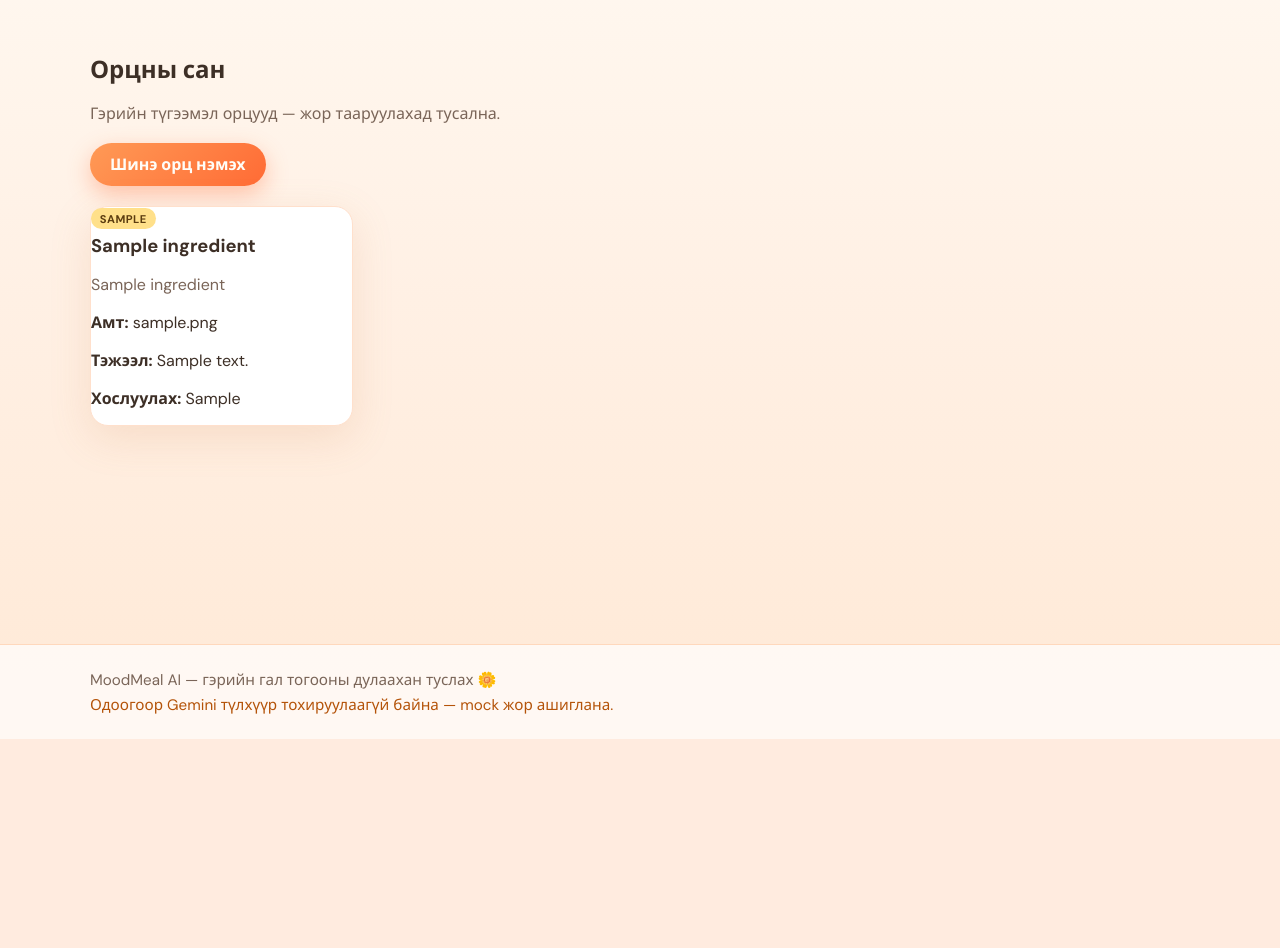
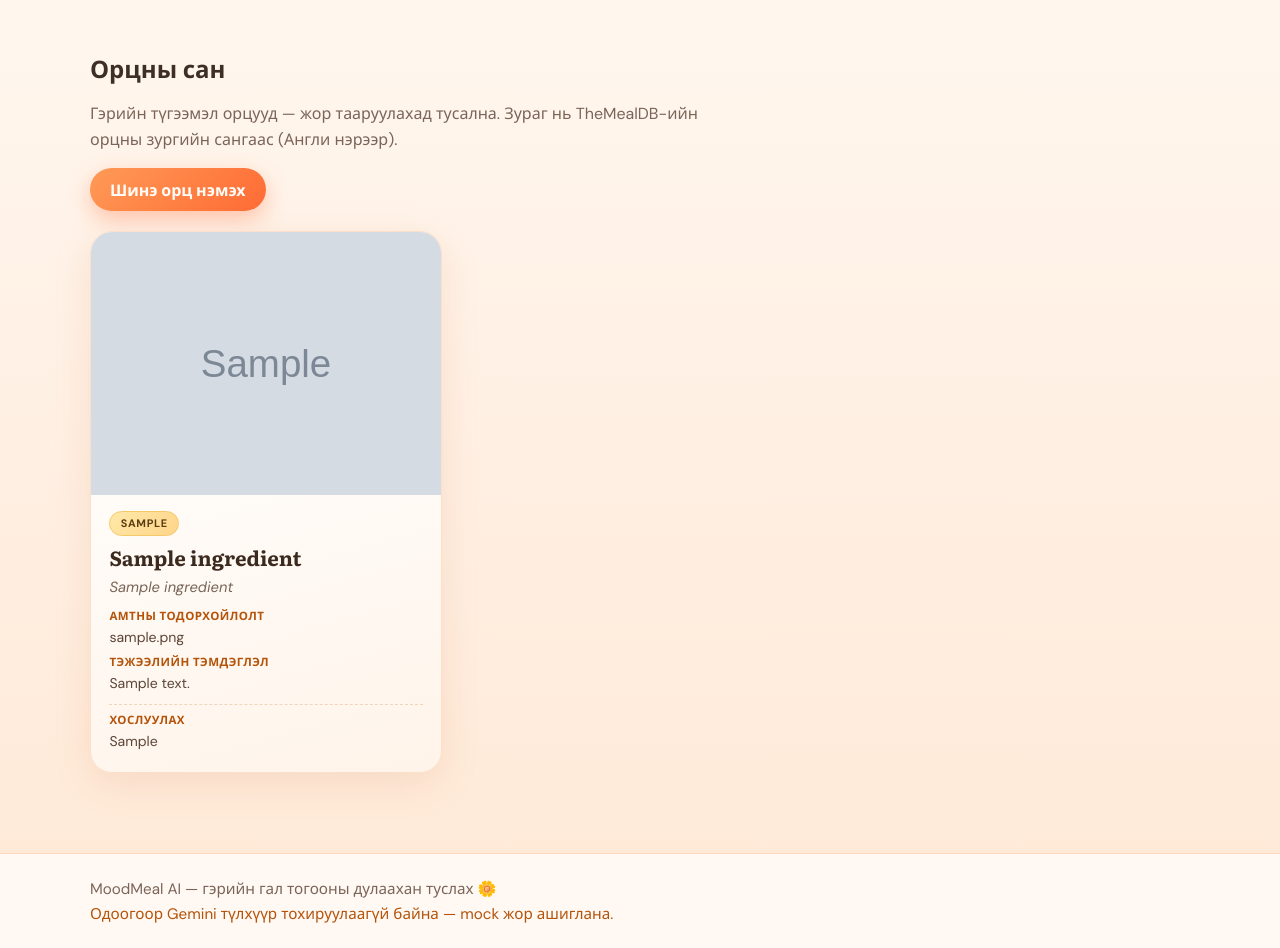
Before and after one commit to BeBecpp/MoodMeal, a Flask app: page /ingredients in a window 1280 px wide. Shown: the part 61-1009 px from the top of the page. Before the commit the page ends 800 px from the top, so only its background shows below. Run offline with Flask 3, Linux system fonts and the light colour scheme; tables that the repository leaves empty hold one stand-in row (values such as "Sample post"); grey boxes marked "Sample" are stand-in pictures.

Commit message:
Add ingredient image_url from TheMealDB, cozy cards UI, and SQLite migration helper
Co-authored-by: Cursor <cursoragent@cursor.com>

```diff
--- a/app.py
+++ b/app.py
@@ -7,6 +7,10 @@ from flask import Flask, flash, redirect, render_template, request, url_for
 from config import Config
 from models import Ingredient, Recipe, RecipeIngredient, SavedRecipe, db
 from services.gemini_recipe_service import generate_recipe
+from services.ingredient_image_service import (
+    build_mealdb_ingredient_image_url,
+    ensure_sqlite_ingredient_image_column,
+)
 from services.ingredient_mapper import map_to_mealdb_ingredients, parse_user_ingredients
 from services.ingredient_service import match_ingredients
 from services.mealdb_service import MealDBService
@@ -21,6 +25,10 @@ def create_app() -> Flask:
     app = Flask(__name__)
     app.config.from_object(Config)
     db.init_app(app)
+
+    with app.app_context():
+        db.create_all()
+        ensure_sqlite_ingredient_image_column(db)
 
     mealdb = MealDBService()
 
@@ -129,14 +137,19 @@ def create_app() -> Flask:
         if not name:
             flash("Нэр заавал оруулна уу.", "error")
             return redirect(url_for("ingredients_add"))
+        name_en = (request.form.get("name_en") or "").strip() or None
+        image_url = (request.form.get("image_url") or "").strip() or None
+        if not image_url and name_en:
+            image_url = build_mealdb_ingredient_image_url(name_en, "medium")
         row = Ingredient(
             name=name,
-            name_en=(request.form.get("name_en") or "").strip() or None,
+            name_en=name_en,
             category=(request.form.get("category") or "other").strip(),
             taste_profile=(request.form.get("taste_profile") or "").strip() or None,
             nutrition_note=(request.form.get("nutrition_note") or "").strip() or None,
             common_pairings=(request.form.get("common_pairings") or "").strip() or None,
             is_common_home_item=bool(request.form.get("is_common")),
+            image_url=image_url,
         )
         db.session.add(row)
         db.session.commit()
--- a/models.py
+++ b/models.py
@@ -19,6 +19,7 @@ class Ingredient(db.Model):
     nutrition_note = db.Column(db.String(255), nullable=True)
     common_pairings = db.Column(db.String(255), nullable=True)
     is_common_home_item = db.Column(db.Boolean, default=True)
+    image_url = db.Column(db.String(500), nullable=True)
     created_at = db.Column(db.DateTime, default=datetime.utcnow)
 
 
--- /dev/null
+++ b/services/ingredient_image_service.py
@@ -0,0 +1,56 @@
+"""TheMealDB static ingredient image URLs from English names."""
+import re
+from typing import Any, Optional
+
+MEALDB_ING_IMG_BASE = "https://www.themealdb.com/images/ingredients"
+
+
+def build_mealdb_ingredient_image_url(
+    name_en: Optional[str], size: str = "medium"
+) -> Optional[str]:
+    """
+    Build TheMealDB ingredient image URL.
+
+    - Empty name_en -> None
+    - Lowercase, spaces -> underscores
+    - size: "", "small", "medium", "large" (default medium -> -medium.png)
+    """
+    if not name_en or not str(name_en).strip():
+        return None
+
+    slug = str(name_en).strip().lower()
+    slug = re.sub(r"\s+", "_", slug)
+    slug = re.sub(r"_+", "_", slug).strip("_")
+    if not slug:
+        return None
+
+    s = (size or "medium").strip().lower()
+    if s == "small":
+        suffix = "-small"
+    elif s == "large":
+        suffix = "-large"
+    elif s == "medium":
+        suffix = "-medium"
+    else:
+        suffix = ""
+
+    return f"{MEALDB_ING_IMG_BASE}/{slug}{suffix}.png"
+
+
+def ensure_sqlite_ingredient_image_column(db: Any) -> None:
+    """Add ingredients.image_url on legacy SQLite DBs (create_all does not migrate)."""
+    try:
+        from sqlalchemy import inspect, text
+
+        insp = inspect(db.engine)
+        if "ingredients" not in insp.get_table_names():
+            return
+        cols = {c["name"] for c in insp.get_columns("ingredients")}
+        if "image_url" in cols:
+            return
+        with db.engine.begin() as conn:
+            conn.execute(
+                text("ALTER TABLE ingredients ADD COLUMN image_url VARCHAR(500)")
+            )
+    except Exception:
+        pass
--- a/static/css/style.css
+++ b/static/css/style.css
@@ -546,15 +546,132 @@ a:hover {
   line-height: 1.6;
 }
 
-.ingredients-grid {
-  display: grid;
-  grid-template-columns: repeat(auto-fill, minmax(240px, 1fr));
-  gap: 1rem;
+/* ——— Орцны хуудас (TheMealDB зурагтай cozy card) ——— */
+.ingredients-page-head .lead {
+  max-width: 40rem;
 }
 
-.ingredient-card h2 {
-  margin: 0.35rem 0;
-  font-size: 1.15rem;
+.ingredients-cozy-grid {
+  display: grid;
+  grid-template-columns: repeat(auto-fill, minmax(260px, 1fr));
+  gap: 1.35rem;
+  padding-bottom: 2rem;
+}
+
+.ingredients-empty {
+  grid-column: 1 / -1;
+  color: var(--muted);
+}
+
+.ingredient-cozy-card {
+  background: linear-gradient(165deg, #ffffff 0%, #fffaf5 55%, #fff4ea 100%);
+  border-radius: 22px;
+  overflow: hidden;
+  border: 1px solid #fde0cc;
+  box-shadow: 0 10px 36px var(--shadow);
+  display: flex;
+  flex-direction: column;
+  transition: transform 0.15s ease, box-shadow 0.2s ease;
+}
+
+.ingredient-cozy-card:hover {
+  transform: translateY(-3px);
+  box-shadow: 0 16px 44px rgba(210, 120, 70, 0.22);
+}
+
+.ingredient-cozy-media {
+  aspect-ratio: 4 / 3;
+  background: linear-gradient(145deg, #fff4e8, #ffe0c8);
+  position: relative;
+}
+
+.ingredient-cozy-media img {
+  width: 100%;
+  height: 100%;
+  object-fit: cover;
+  display: block;
+}
+
+.ingredient-cozy-placeholder {
+  width: 100%;
+  height: 100%;
+  min-height: 160px;
+  display: flex;
+  align-items: center;
+  justify-content: center;
+  background: radial-gradient(circle at 40% 30%, #fff9f2 0%, #ffe8d4 45%, #ffd6b8 100%);
+}
+
+.ingredient-cozy-placeholder-emoji {
+  font-size: 3.25rem;
+  line-height: 1;
+  filter: drop-shadow(0 4px 10px rgba(180, 90, 40, 0.15));
+}
+
+.ingredient-cozy-body {
+  padding: 1rem 1.15rem 1.25rem;
+  flex: 1;
+  display: flex;
+  flex-direction: column;
+  gap: 0.35rem;
+}
+
+.ingredient-cozy-pill {
+  align-self: flex-start;
+  font-size: 0.68rem;
+  font-weight: 800;
+  letter-spacing: 0.06em;
+  text-transform: uppercase;
+  padding: 0.28rem 0.65rem;
+  border-radius: 999px;
+  background: linear-gradient(135deg, #ffe9a8, #ffd48a);
+  color: #5c3d10;
+  border: 1px solid #f5c96a;
+}
+
+.ingredient-cozy-title {
+  margin: 0.25rem 0 0;
+  font-family: var(--font-display);
+  font-size: 1.28rem;
+  font-weight: 700;
+  line-height: 1.25;
+  color: #3d2a1f;
+}
+
+.ingredient-cozy-en {
+  margin: 0 0 0.35rem;
+  font-size: 0.92rem;
+  color: var(--muted);
+  font-style: italic;
+}
+
+.ingredient-cozy-line {
+  margin: 0;
+  font-size: 0.88rem;
+  line-height: 1.5;
+  color: #5c4538;
+}
+
+.ingredient-cozy-label {
+  display: block;
+  font-size: 0.72rem;
+  font-weight: 800;
+  text-transform: uppercase;
+  letter-spacing: 0.04em;
+  color: #b45309;
+  margin-bottom: 0.12rem;
+}
+
+.ingredient-cozy-pair {
+  margin-top: 0.25rem;
+  padding-top: 0.45rem;
+  border-top: 1px dashed #f0d4bc;
+}
+
+@media (max-width: 480px) {
+  .ingredients-cozy-grid {
+    grid-template-columns: 1fr;
+  }
 }
 
 .chip {
--- a/templates/ingredients.html
+++ b/templates/ingredients.html
@@ -1,24 +1,43 @@
 {% extends "base.html" %}
 {% block title %}Орцууд — MoodMeal AI{% endblock %}
 {% block content %}
-<section class="container page-head">
+<section class="container page-head ingredients-page-head">
   <h1>Орцны сан</h1>
-  <p class="lead">Гэрийн түгээмэл орцууд — жор тааруулахад тусална.</p>
+  <p class="lead">Гэрийн түгээмэл орцууд — жор тааруулахад тусална. Зураг нь TheMealDB-ийн орцны зургийн сангаас (Англи нэрээр).</p>
   <a class="btn btn-primary" href="{{ url_for('ingredients_add') }}">Шинэ орц нэмэх</a>
 </section>
 
-<section class="container ingredients-grid">
+<section class="container ingredients-cozy-grid">
   {% for ing in ingredients %}
-  <div class="card ingredient-card">
-    <span class="chip chip-{{ ing.category }}">{{ ing.category }}</span>
-    <h2>{{ ing.name }}</h2>
-    {% if ing.name_en %}<p class="muted">{{ ing.name_en }}</p>{% endif %}
-    {% if ing.taste_profile %}<p><strong>Амт:</strong> {{ ing.taste_profile }}</p>{% endif %}
-    {% if ing.nutrition_note %}<p><strong>Тэжээл:</strong> {{ ing.nutrition_note }}</p>{% endif %}
-    {% if ing.common_pairings %}<p><strong>Хослуулах:</strong> {{ ing.common_pairings }}</p>{% endif %}
-  </div>
+  <article class="ingredient-cozy-card">
+    <div class="ingredient-cozy-media">
+      {% if ing.image_url %}
+      <img src="{{ ing.image_url }}" alt="{{ ing.name }}" loading="lazy" decoding="async" width="400" height="280">
+      {% else %}
+      <div class="ingredient-cozy-placeholder" role="img" aria-label="Зураг байхгүй">
+        <span class="ingredient-cozy-placeholder-emoji" aria-hidden="true">🥕</span>
+      </div>
+      {% endif %}
+    </div>
+    <div class="ingredient-cozy-body">
+      <span class="ingredient-cozy-pill">{{ ing.category }}</span>
+      <h2 class="ingredient-cozy-title">{{ ing.name }}</h2>
+      {% if ing.name_en %}
+      <p class="ingredient-cozy-en">{{ ing.name_en }}</p>
+      {% endif %}
+      {% if ing.taste_profile %}
+      <p class="ingredient-cozy-line"><span class="ingredient-cozy-label">Амтны тодорхойлолт</span> {{ ing.taste_profile }}</p>
+      {% endif %}
+      {% if ing.nutrition_note %}
+      <p class="ingredient-cozy-line"><span class="ingredient-cozy-label">Тэжээлийн тэмдэглэл</span> {{ ing.nutrition_note }}</p>
+      {% endif %}
+      {% if ing.common_pairings %}
+      <p class="ingredient-cozy-line ingredient-cozy-pair"><span class="ingredient-cozy-label">Хослуулах</span> {{ ing.common_pairings }}</p>
+      {% endif %}
+    </div>
+  </article>
   {% else %}
-  <p>Орц одоогоор байхгүй. <code>python seed.py</code> ажиллуулна уу.</p>
+  <p class="ingredients-empty">Орц одоогоор байхгүй. <code>python seed.py</code> ажиллуулна уу.</p>
   {% endfor %}
 </section>
 {% endblock %}
```
Also changed, not shown: seed.py (+13 -1 lines), templates/add_ingredient.html (+7 -1 lines), README.md.
